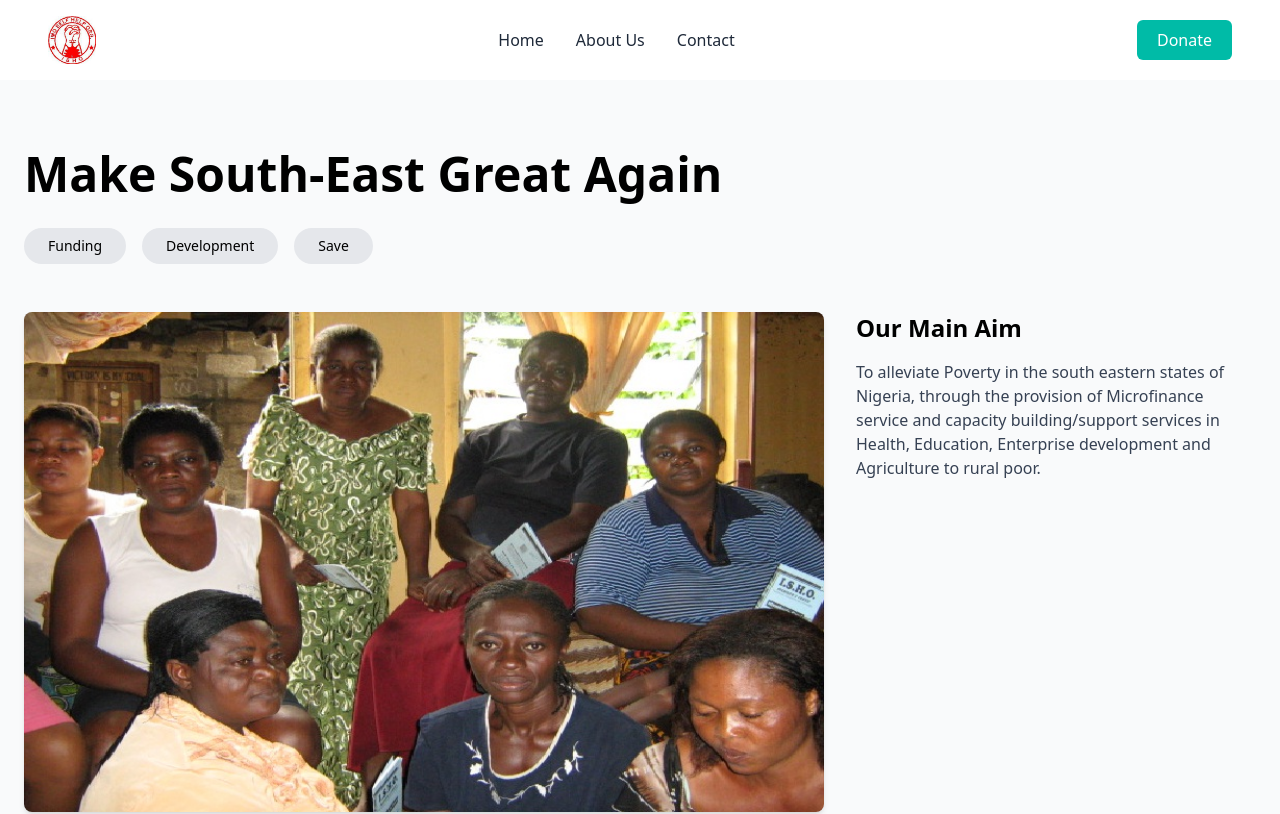
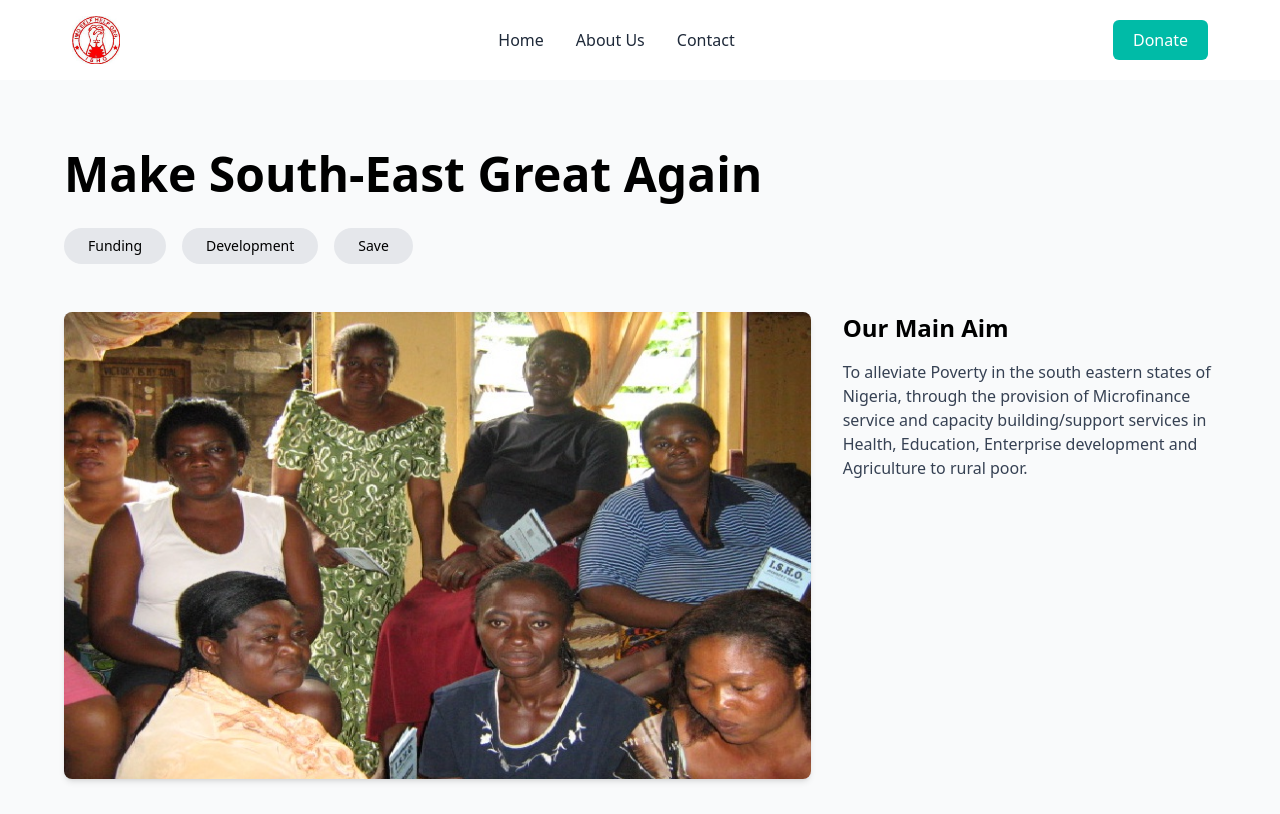
Before and after one commit to gHoSTeCHs/ISHO, a React (Vite) app: page / in a window 1280 px wide. Shown: the top 814 px of the page. Built offline with nearby package versions, Linux system fonts and the light colour scheme.

Commit message:
minor css fixes

```diff
--- a/src/components/sections/Navbar.tsx
+++ b/src/components/sections/Navbar.tsx
@@ -15,20 +15,22 @@ const Navbar: React.FC = () => {
 						Home
 					</a>
 
-					<a href="#" className="text-gray-800 hover:text-gray-600">
+					<a href="#about" className="text-gray-800 hover:text-gray-600">
 						About Us
 					</a>
-					<a href="#" className="text-gray-800 hover:text-gray-600">
+					<a href="#contact" className="text-gray-800 hover:text-gray-600">
 						Contact
 					</a>
 				</nav>
 
 				{/* CTA Button */}
-				<button
-					className="hidden md:block bg-teal-500 hover:bg-teal-600 text-white px-5 py-2 rounded-md"
-					type="button">
-					Donate
-				</button>
+				<a href="#donation">
+					<button
+						className="hidden md:block bg-teal-500 hover:bg-teal-600 text-white px-5 py-2 rounded-md"
+						type="button">
+						Donate
+					</button>
+				</a>
 
 				{/* Mobile Menu Button */}
 
--- a/src/index.css
+++ b/src/index.css
@@ -25,21 +25,12 @@
 	--color-navy-900: #1e2836;
 }
 
-/* @utility container {
-	@variant
-} */
+@utility container {
+	max-width: 1200px;
+	margin: 0 auto;
 
-/* @utility container{
-	@screen sm{
-		max-width: 640px;
+	@variant md {
+		/* max-width: 600px; */
+		padding: 0 1.5rem;
 	}
-	@screen md{
-		max-width: 768px;
-	}
-	@screen lg{
-		max-width: 1024px;
-	}
-	@screen xl{
-		max-width: 1280px;
-	}
-} */
+}
```
